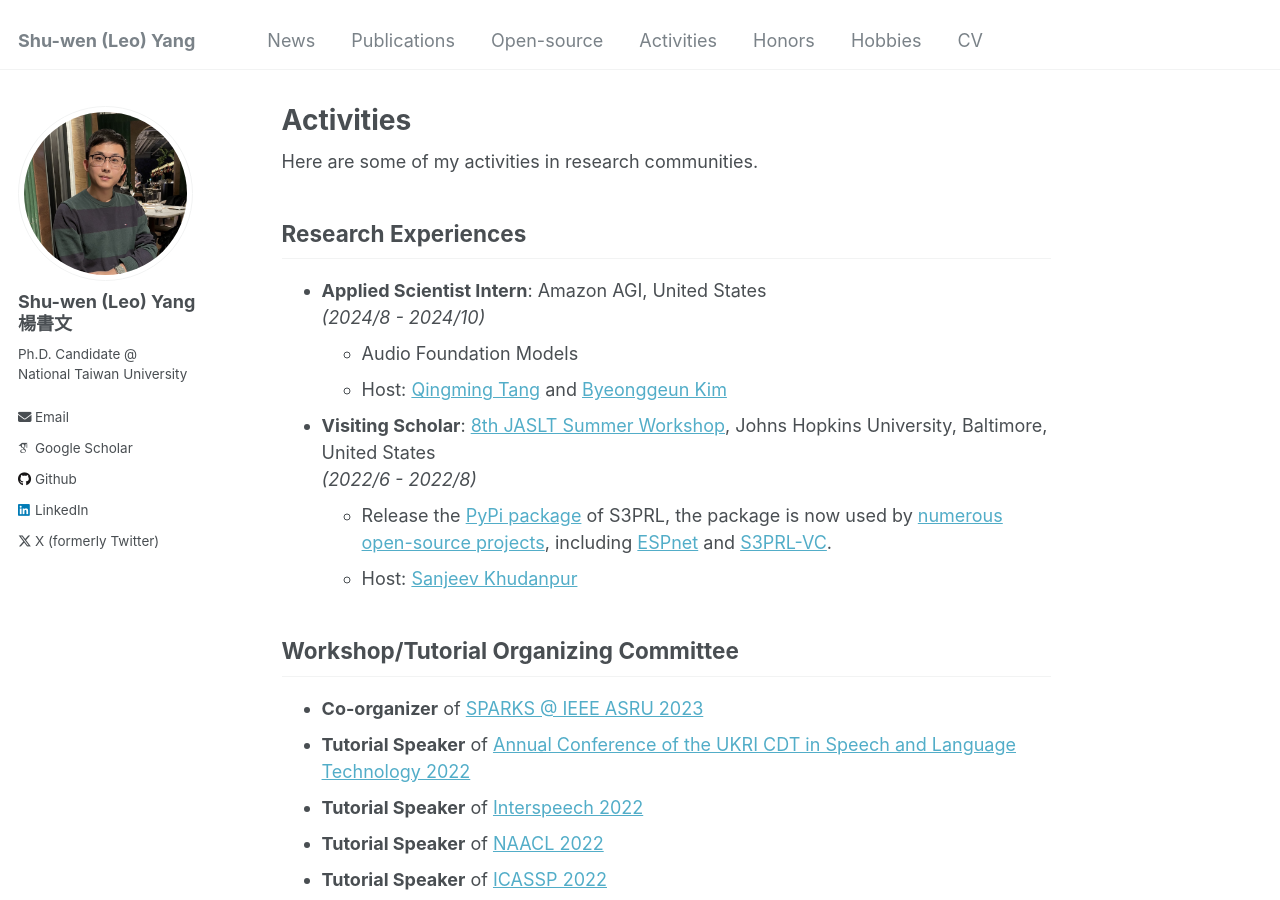
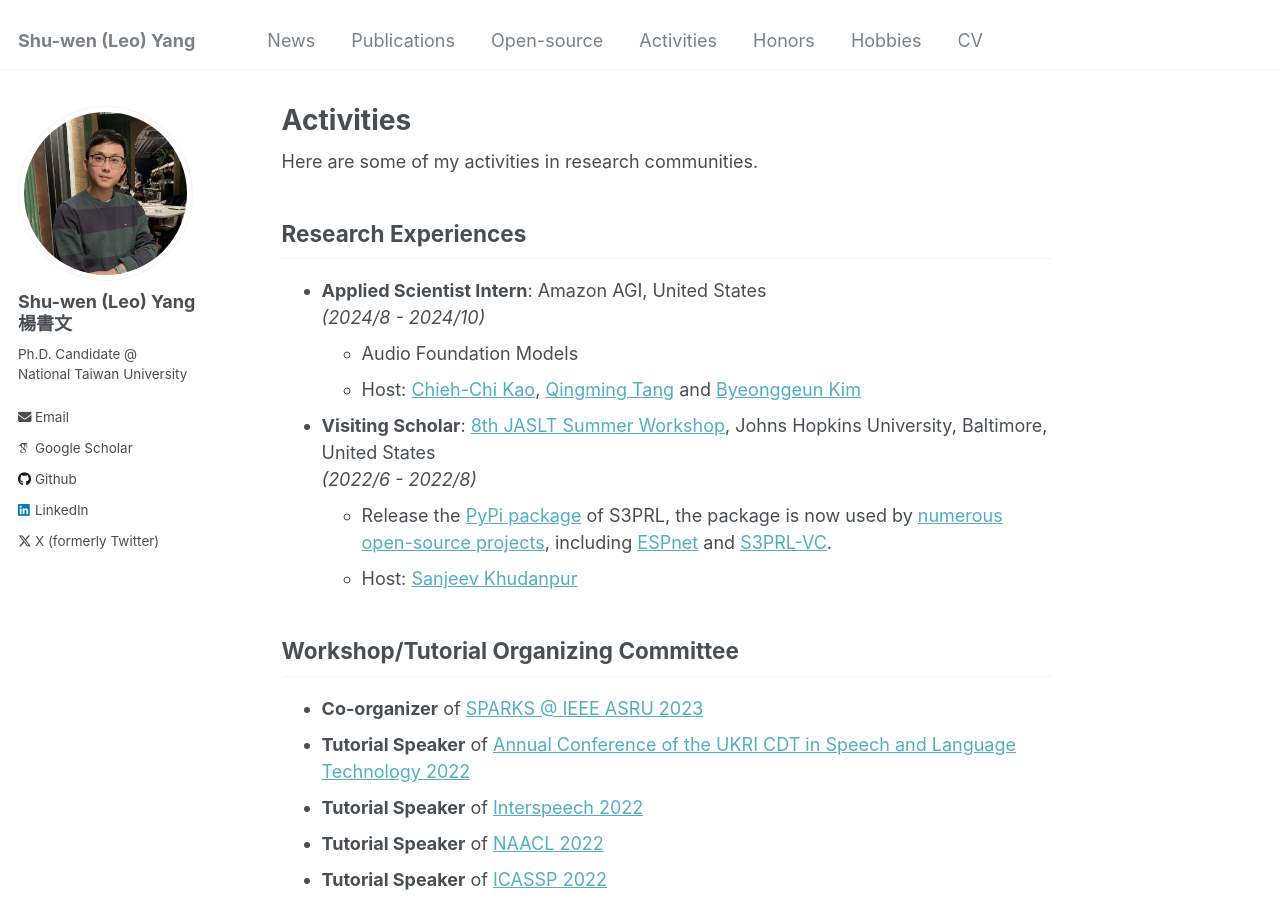
Before and after one commit to leo19941227/leo19941227.github.io, a Jekyll site: the page built from _pages/activities.md, in a window 1280 px wide and 900 px high. Built offline with Jekyll 4.4.1, drawn with Linux system fonts in a browser that asks for light colours; some web fonts are replaced.

Commit message:
Chief-Chi Kao

```diff
--- a/_pages/activities.md
+++ b/_pages/activities.md
@@ -10,7 +10,7 @@ Here are some of my activities in research communities.
 * **Applied Scientist Intern**: Amazon AGI, United States\\
 *(2024/8 - 2024/10)*
     * Audio Foundation Models
-    * Host: [Qingming Tang](https://home.ttic.edu/~qmtang/) and [Byeonggeun Kim](https://sites.google.com/view/byeonggeun-kim)
+    * Host: [Chieh-Chi Kao](https://scholar.google.com/citations?user=BFP-otkAAAAJ&hl=en), [Qingming Tang](https://home.ttic.edu/~qmtang/) and [Byeonggeun Kim](https://sites.google.com/view/byeonggeun-kim)
 * **Visiting Scholar**: [8th JASLT Summer Workshop](https://jsalt-2022-ssl.github.io/member), Johns Hopkins University, Baltimore, United States\\
 *(2022/6 - 2022/8)*
     * Release the [PyPi package](https://pypi.org/project/s3prl/) of S3PRL, the package is now used by [numerous open-source projects](https://github.com/s3prl/s3prl/network/dependents), including [ESPnet](https://github.com/espnet/espnet) and [S3PRL-VC](https://github.com/unilight/s3prl-vc).
```
